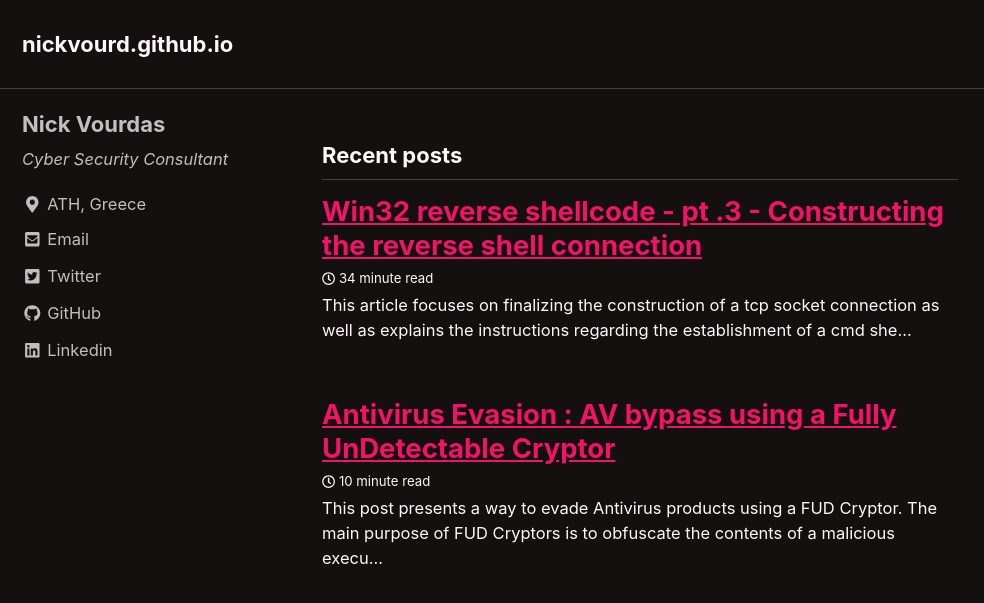
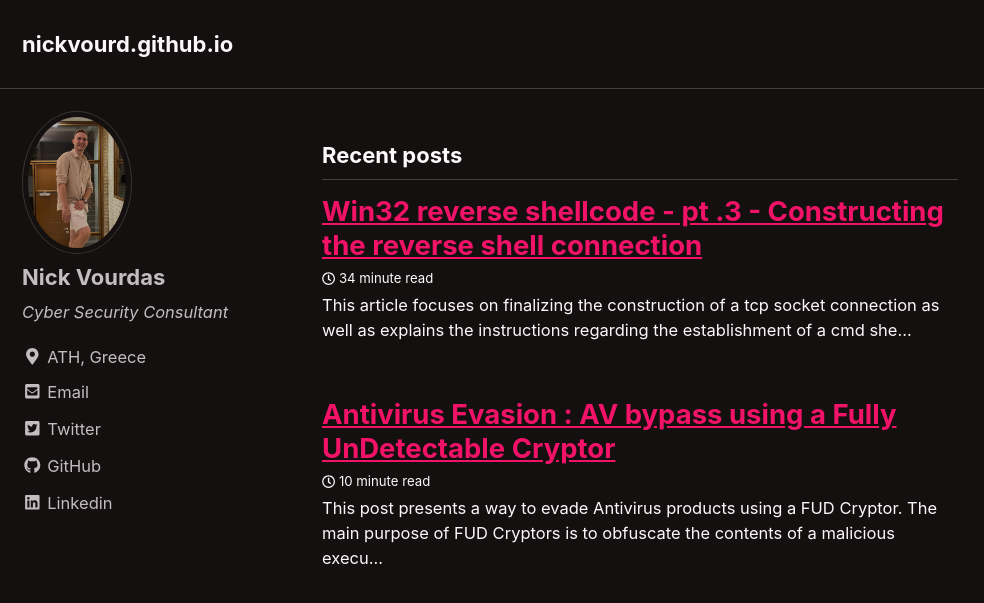
Before and after one commit to nickvourd/nickvourd.github.io, a Jekyll site: the page built from index.html, in a window 1280 px wide and 900 px high. Shown: the top 603 px of the window, without its empty margins (0-984 px from the left). Built offline with Jekyll 4.4.1, drawn with Linux system fonts in a browser that asks for light colours; cached includes are drawn as plain includes; the list of posts is cut into pages by our own code.

Commit message:
Added avatar

```diff
--- a/_config.yml
+++ b/_config.yml
@@ -110,7 +110,7 @@
 # Site Author
 author:
   name             : "Nick Vourdas"
-  avatar           :  #"/assets/images/avatar.jpg" # path of avatar image, e.g. "/assets/images/bio-photo.jpg"
+  avatar           : "/assets/images/avatar.jpeg" # path of avatar image, e.g. "/assets/images/bio-photo.jpg"
   bio              : "Cyber Security Consultant" #"Im constantly seeking for knowledge in Cyber Security "
   location         : "ATH, Greece"
   email            :
```
Also changed, not shown: assets/images/avatar.jpeg (added).
